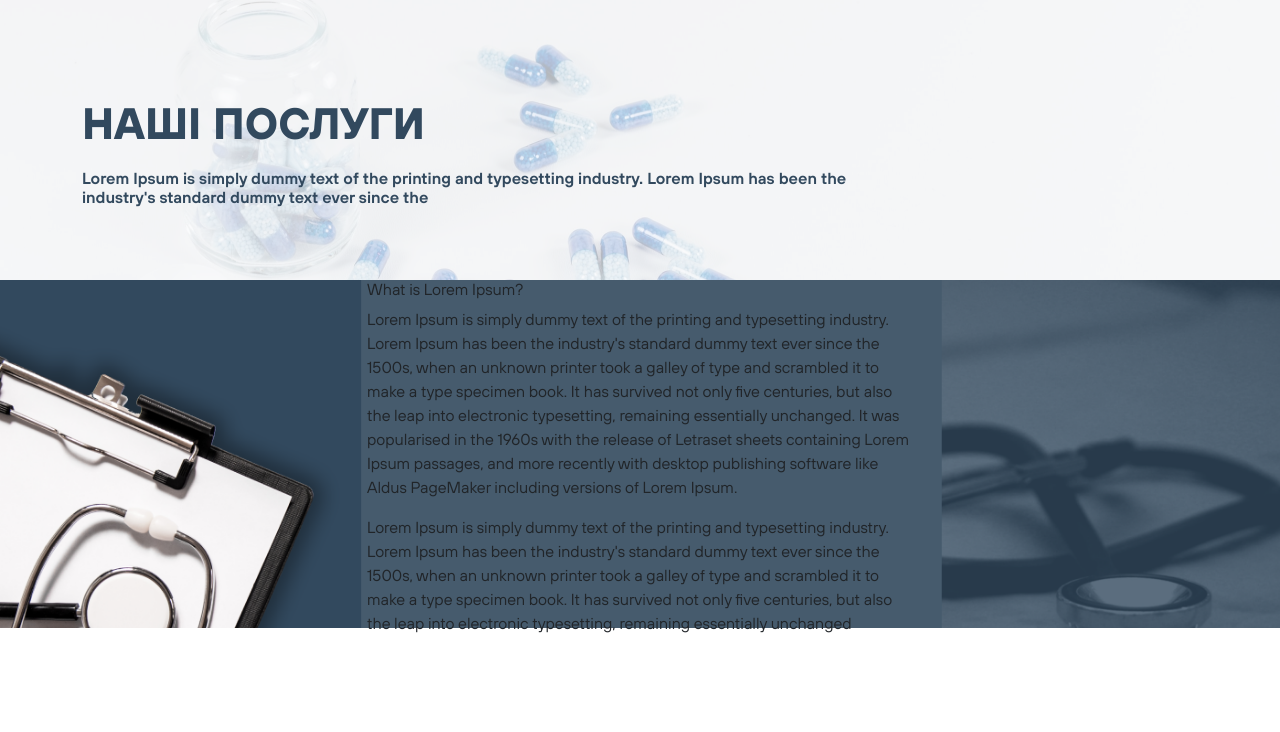
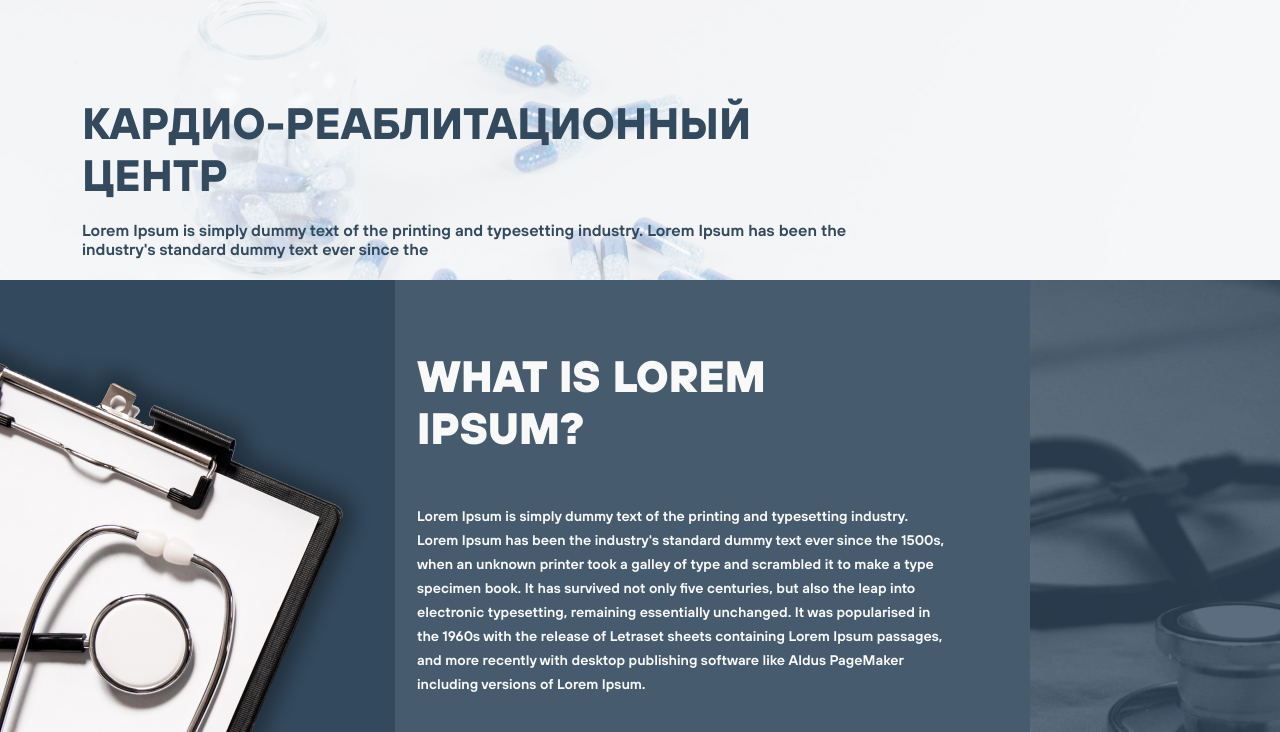
Before and after one commit to Iryna879/Tulpar, a plain HTML site: page pages/cardioCenter.html in a window 1280 px wide. Shown: the part 68-800 px from the top of the page. Drawn offline with Linux system fonts and the light colour scheme; files whose address does not match are found by name.

Commit message:
cardioCenter

```diff
--- a/pages/cardioCenter.html
+++ b/pages/cardioCenter.html
@@ -27,7 +27,7 @@
 
         <div class="row">
             <div class="col-xl-12  servText">
-                <h6>Наші послуги</h6>
+                <h6>Кардио-реаблитационный центр</h6>
                 <p>Lorem Ipsum is simply dummy text of the printing and typesetting industry.
                     Lorem Ipsum has been the industry's standard dummy text ever since the</p>
             </div>
--- a/style/cardioCenter.css
+++ b/style/cardioCenter.css
@@ -74,6 +74,8 @@ header.container-fluid {
     text-transform: uppercase;
     color: #32495E;
     margin-top: 100px;
+    width: 672px;
+
 }
 .servText p {
     width: 780px;
@@ -87,8 +89,29 @@ header.container-fluid {
 
 .centerInfo {
     width: 100%;
-    height: 348px;
+    height: 604px;
     background-image: url("../img/cardioBackTwo.png");
     background-size: cover;
     background-repeat: no-repeat;
 }
+
+.textAboutCenter h6 {
+    font-family: "TTHoves-ExtraBold";
+    font-weight: 800;
+    font-size: 44px;
+    line-height: 52px;
+    text-transform: uppercase;
+    color: #F9F9F9;
+    margin-top: 70px;
+    margin-left: 50px;
+}
+.textAboutCenter p {
+    width: 528px;
+    font-family: "TTHoves-DemiBold";
+    font-weight: 600;
+    font-size: 14px;
+    line-height: 24px;
+    color: #F9F9F9;
+    margin-top: 50px;
+    margin-left: 50px;
+}
```
